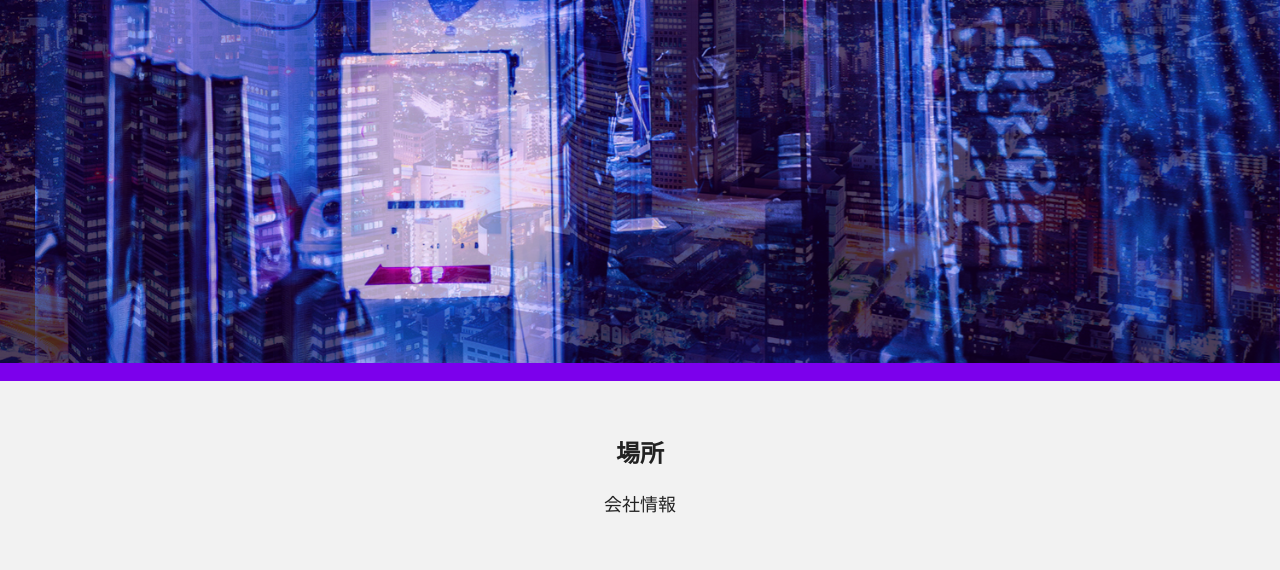
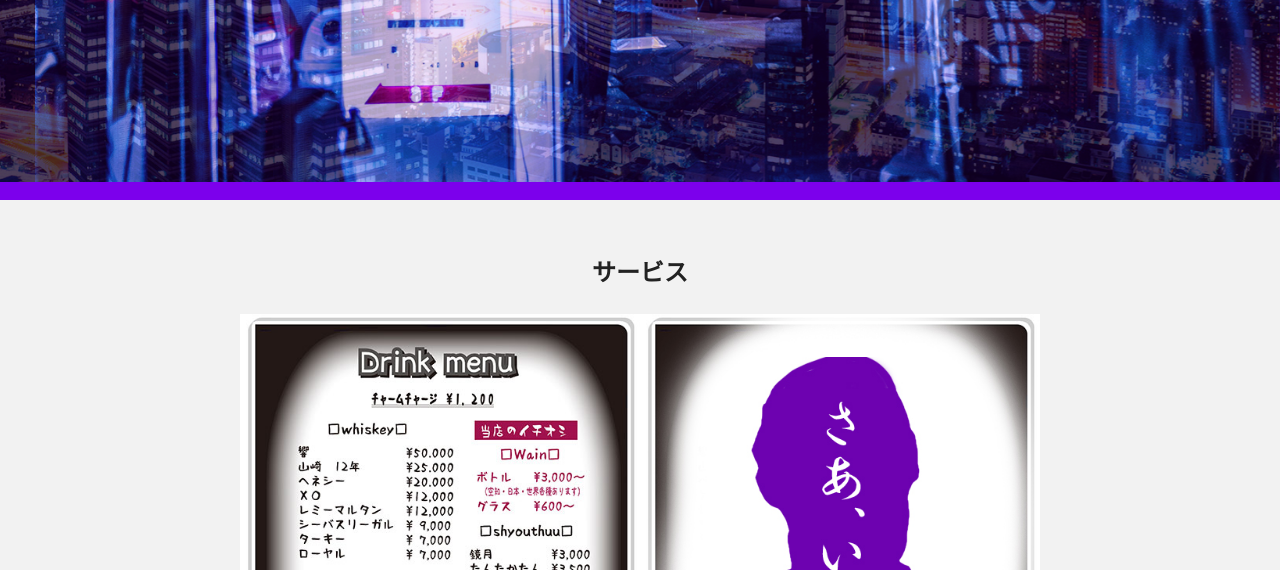
Before and after one commit to shigeg747/Teaa_shakeyaro, a PHP site: page / in a window 1280 px wide. Shown: the part 639-1209 px from the top of the page. Run offline with PHP 8.4, Linux system fonts and the light colour scheme; some libraries are stand-ins or nearby versions.

Commit message:
home2回目

```diff
--- a/css/style.css
+++ b/css/style.css
@@ -17,7 +17,6 @@ img{
 
 a{
     text-decoration: none;
-    color: #000;
 }
 
 /* -- ナビ -- */
@@ -39,8 +38,9 @@ a{
     font-size: 2.1rem;
     text-transform: uppercase;
     padding: 50px 0;
-    color: #000;;
+    color: #fff;;
     font-weight: bold;
+    /* background-color: #000; */
 }
 
 .nav-list li{
@@ -412,6 +412,16 @@ a{
 
 /* -- Access -- */
 
+.mama-cont{
+    width: 100%;
+}
+
+.menu{
+    width: 800px;
+    display: flex;
+    margin: 0 auto;
+}
+
 .access-frame{
     padding: 60px 0;
     background-color: #f2f2f2;
--- a/index.html
+++ b/index.html
@@ -41,22 +41,46 @@
 
 <!------------------------------ Header ------------------------------>
 
-    <!-- contents -->
+<!------------------------------ contents ------------------------------>
+
+  <section id="Access">
+    <div class="access-frame">
+      <h3 class="course-title text-centre">サービス</h3>
+      <div class="access-content">
+        <div class="mama-cont">
+            <div class="menu">
+                <div>
+                    <img src="img/menu.jpg" alt="">
+                </div>
+                <div>
+                    <a href="login.php"><img src="img/mama.jpg" alt=""></a>
+                </div>
+            </div>
+        </div>
+        <div class="access-outer">
+      </div>
+    </div>
+
+  </section>
+
+
+<!------------------------------ contents ------------------------------>
 
 <!------------------------------ Access ------------------------------>
 
   <section id="Access">
     <div class="access-frame">
       <h3 class="course-title text-centre">場所</h3>
-      <p class="about-jp text-centre">会社情報</p>
       <div class="access-content">
-<iframe src="https://www.google.com/maps/embed?pb=!1m18!1m12!1m3!1d810.5927897539399!2d139.66930228811293!3d35.64322609875658!2m3!1f0!2f0!3f0!3m2!1i1024!2i768!4f13.1!3m3!1m2!1s0x6018f49f48a435db%3A0x6b7250da3de829a5!2z44CSMTU0LTAwMjQg5p2x5Lqs6YO95LiW55Sw6LC35Yy65LiJ6LuS6Iy25bGL77yS5LiB55uu77yR77yU4oiS77yR77yS!5e0!3m2!1sja!2sjp!4v1612589549462!5m2!1sja!2sjp" width="600" height="450" frameborder="0" style="border:0;" allowfullscreen="" aria-hidden="false" tabindex="0"></iframe>      </div>
+        <div class="menu">
+            <iframe src="https://www.google.com/maps/embed?pb=!1m18!1m12!1m3!1d810.5927897539399!2d139.66930228811293!3d35.64322609875658!2m3!1f0!2f0!3f0!3m2!1i1024!2i768!4f13.1!3m3!1m2!1s0x6018f49f48a435db%3A0x6b7250da3de829a5!2z44CSMTU0LTAwMjQg5p2x5Lqs6YO95LiW55Sw6LC35Yy65LiJ6LuS6Iy25bGL77yS5LiB55uu77yR77yU4oiS77yR77yS!5e0!3m2!1sja!2sjp!4v1612589549462!5m2!1sja!2sjp" width="100%" height="450" frameborder="0" style="border:0;" allowfullscreen="" aria-hidden="false" tabindex="0"></iframe>
+        </div>
         <div class="access-outer">
             <dl class="access-inner">
             <dt class="access-title">店名</dt>
             <dd class="access-item">スナックしげじー</dd>
             <dt class="access-title">事務所所在地</dt>
-          <dd class="access-item">〒107-0061東京都港区北青山3-5-6 青朋ビル2F</dd>
+            <dd class="access-item">〒154-0061東京世田谷区三茶</dd>
             <dt class="access-title">TEL</dt>
             <dd class="access-item">090-1099-1062</dd>
             <dt class="access-title">MAIL</dt>
@@ -64,6 +88,7 @@
             </dl>
       </div>
     </div>
+
   </section>
 
 
```
Also changed, not shown: img/header_logo.png (added), img/mama.jpg (added), img/menu.jpg (added), 1 other file. Lines whose indentation alone changed are shown as unchanged.
